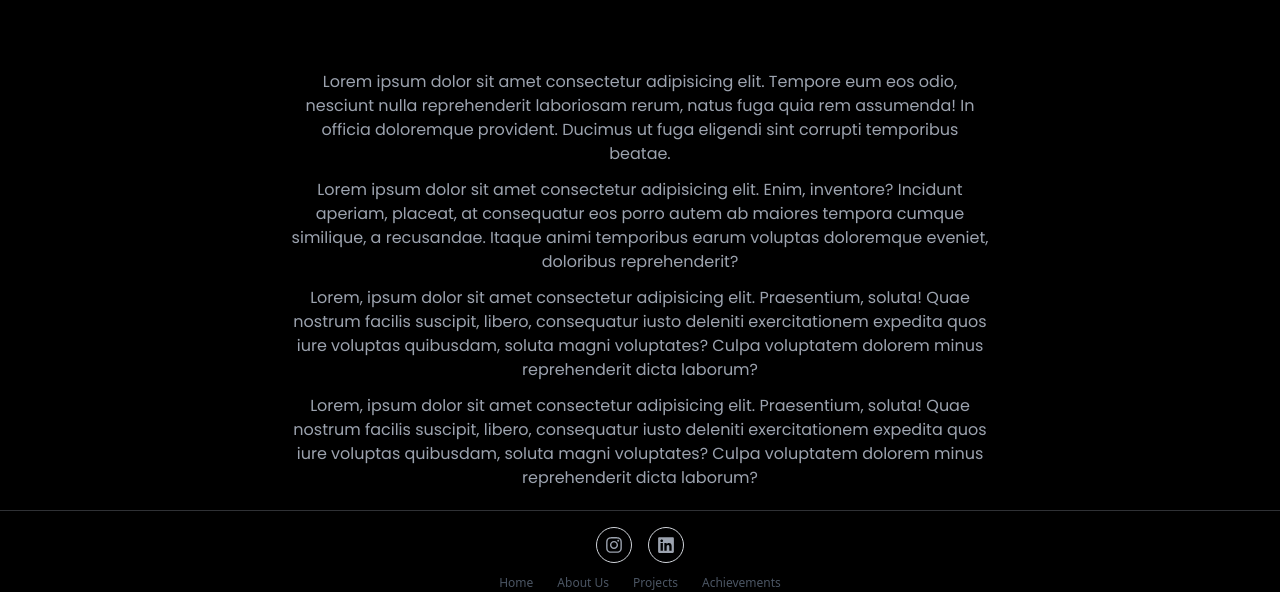
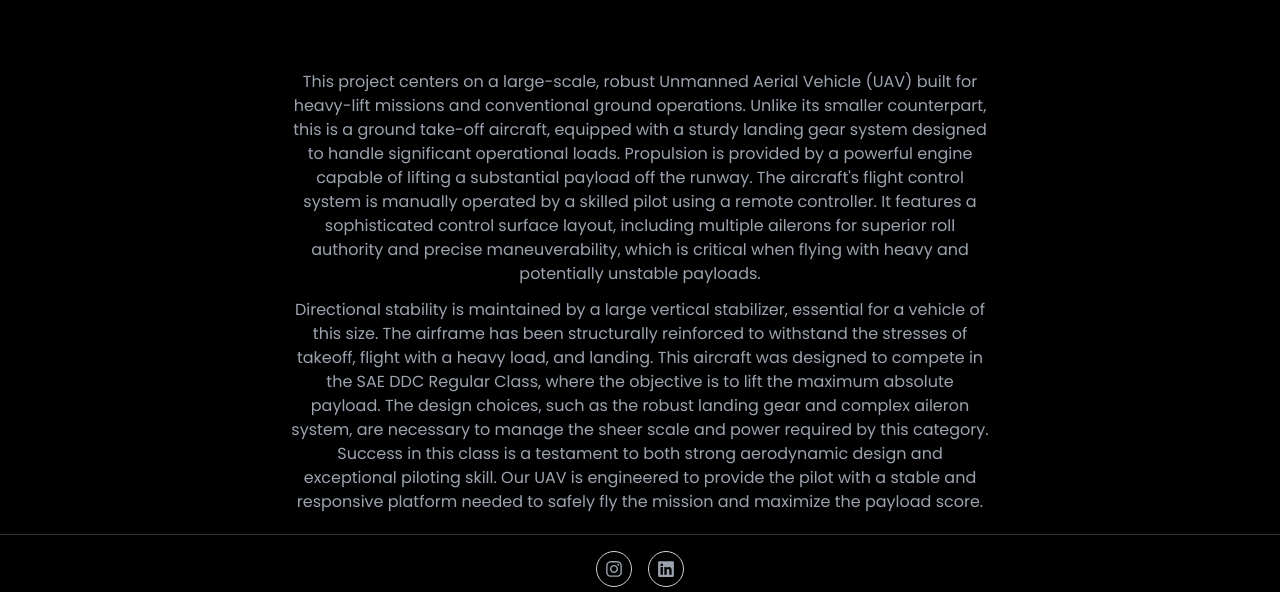
Before and after one commit to srikarkarthik-678/Aero, a Next.js app: page /user/project3 in a window 1280 px wide. Shown: the part 630-1222 px from the top of the page. Built offline with nearby package versions, Linux system fonts and the light colour scheme.

Commit message:
Update page.jsx

```diff
--- a/app/user/project3/page.jsx
+++ b/app/user/project3/page.jsx
@@ -7,14 +7,12 @@ const page = () => {
                 <div className="preojectdetails">
                     <div className='flex flex-col justify-center items-center'>
                         <div className="flex justify-center items-center  h-[85vh]  max-md:h-[55vh] max-sm:h-[47vh] ">
-                            <img src="/WhatsApp Image 2025-10-03 at 15.22.29_e94e2435.jpg" alt="" className='w-[700px] rounded-xl' />
+                            <img src="/WhatsApp Image 2025-10-03 at 15.22.27_dbe25a4f.jpg" alt="" className='w-[700px] rounded-xl' />
                         </div>
                         <div className='flex flex-col justify-center items-center  p-5 '>
                             <div className='  text-gray-400 rounded-xl'>
-                                <p className='text-center w-[700px] max-md:w-[400px] max-sm:w-[330px]'>Lorem ipsum dolor sit amet consectetur adipisicing elit. Tempore eum eos odio, nesciunt nulla reprehenderit laboriosam rerum, natus fuga quia rem assumenda! In officia doloremque provident. Ducimus ut fuga eligendi sint corrupti temporibus beatae.</p>
-                                <p className='text-center w-[700px] mt-3 max-md:w-[400px] max-sm:w-[330px]'>Lorem ipsum dolor sit amet consectetur adipisicing elit. Enim, inventore? Incidunt aperiam, placeat, at consequatur eos porro autem ab maiores tempora cumque similique, a recusandae. Itaque animi temporibus earum voluptas doloremque eveniet, doloribus reprehenderit?</p>
-                                <p className='text-center w-[700px] mt-3 max-md:w-[400px] max-sm:w-[330px]'>Lorem, ipsum dolor sit amet consectetur adipisicing elit. Praesentium, soluta! Quae nostrum facilis suscipit, libero, consequatur iusto deleniti exercitationem expedita quos iure voluptas quibusdam, soluta magni voluptates? Culpa voluptatem dolorem minus reprehenderit dicta laborum?</p>
-                                <p className='text-center w-[700px] mt-3 max-md:w-[400px] max-sm:w-[330px]'>Lorem, ipsum dolor sit amet consectetur adipisicing elit. Praesentium, soluta! Quae nostrum facilis suscipit, libero, consequatur iusto deleniti exercitationem expedita quos iure voluptas quibusdam, soluta magni voluptates? Culpa voluptatem dolorem minus reprehenderit dicta laborum?</p>
+                                <p className='text-center w-[700px] max-md:w-[400px] max-sm:w-[330px]'>This project centers on a large-scale, robust Unmanned Aerial Vehicle (UAV) built for heavy-lift missions and conventional ground operations. Unlike its smaller counterpart, this is a ground take-off aircraft, equipped with a sturdy landing gear system designed to handle significant operational loads. Propulsion is provided by a powerful engine capable of lifting a substantial payload off the runway. The aircraft's flight control system is manually operated by a skilled pilot using a remote controller. It features a sophisticated control surface layout, including multiple ailerons for superior roll authority and precise maneuverability, which is critical when flying with heavy and potentially unstable payloads.</p>
+                                <p className='text-center w-[700px] mt-3 max-md:w-[400px] max-sm:w-[330px]'>Directional stability is maintained by a large vertical stabilizer, essential for a vehicle of this size. The airframe has been structurally reinforced to withstand the stresses of takeoff, flight with a heavy load, and landing. This aircraft was designed to compete in the SAE DDC Regular Class, where the objective is to lift the maximum absolute payload. The design choices, such as the robust landing gear and complex aileron system, are necessary to manage the sheer scale and power required by this category. Success in this class is a testament to both strong aerodynamic design and exceptional piloting skill. Our UAV is engineered to provide the pilot with a stable and responsive platform needed to safely fly the mission and maximize the payload score.</p>
                             </div>
                         </div>
                     </div>
```
